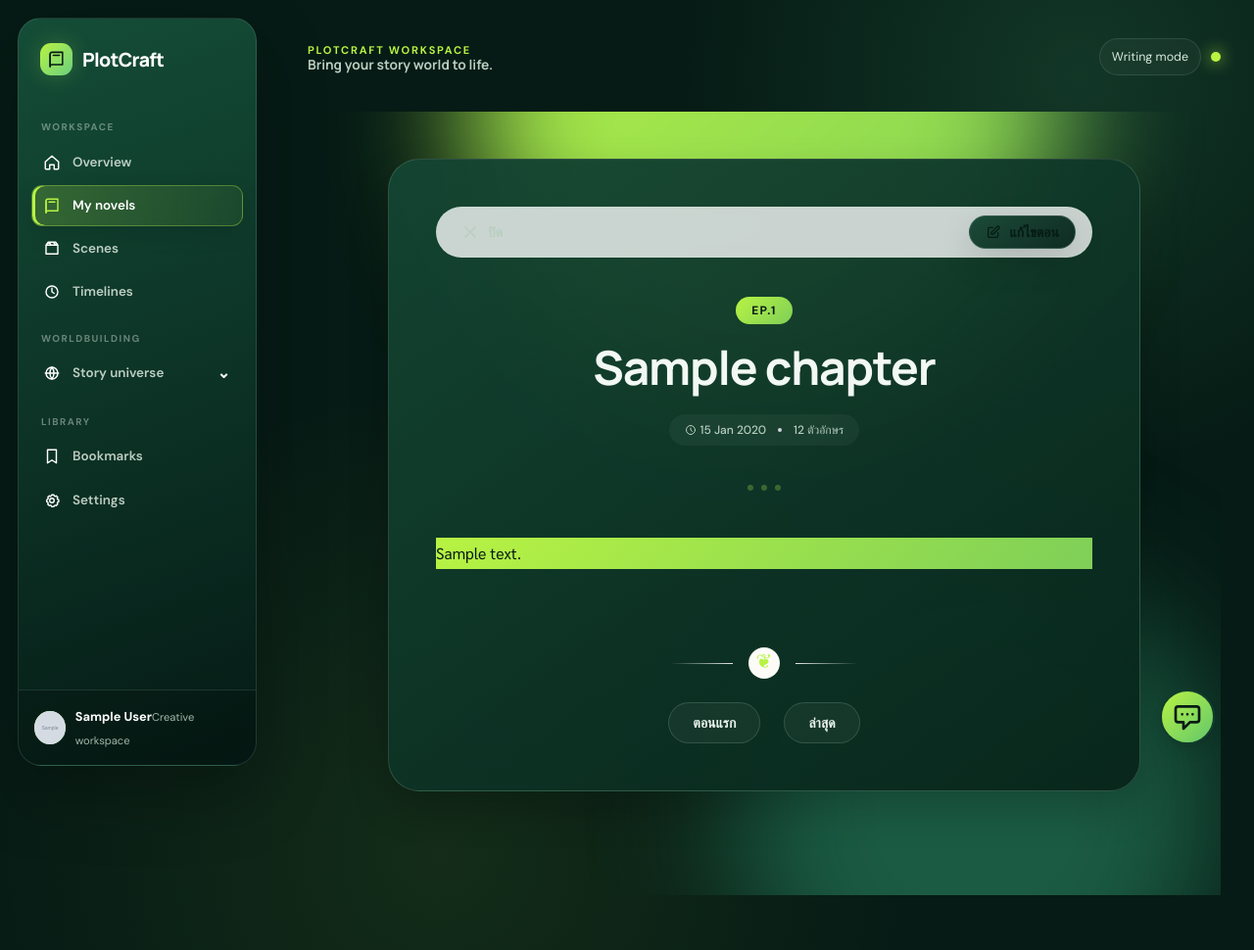
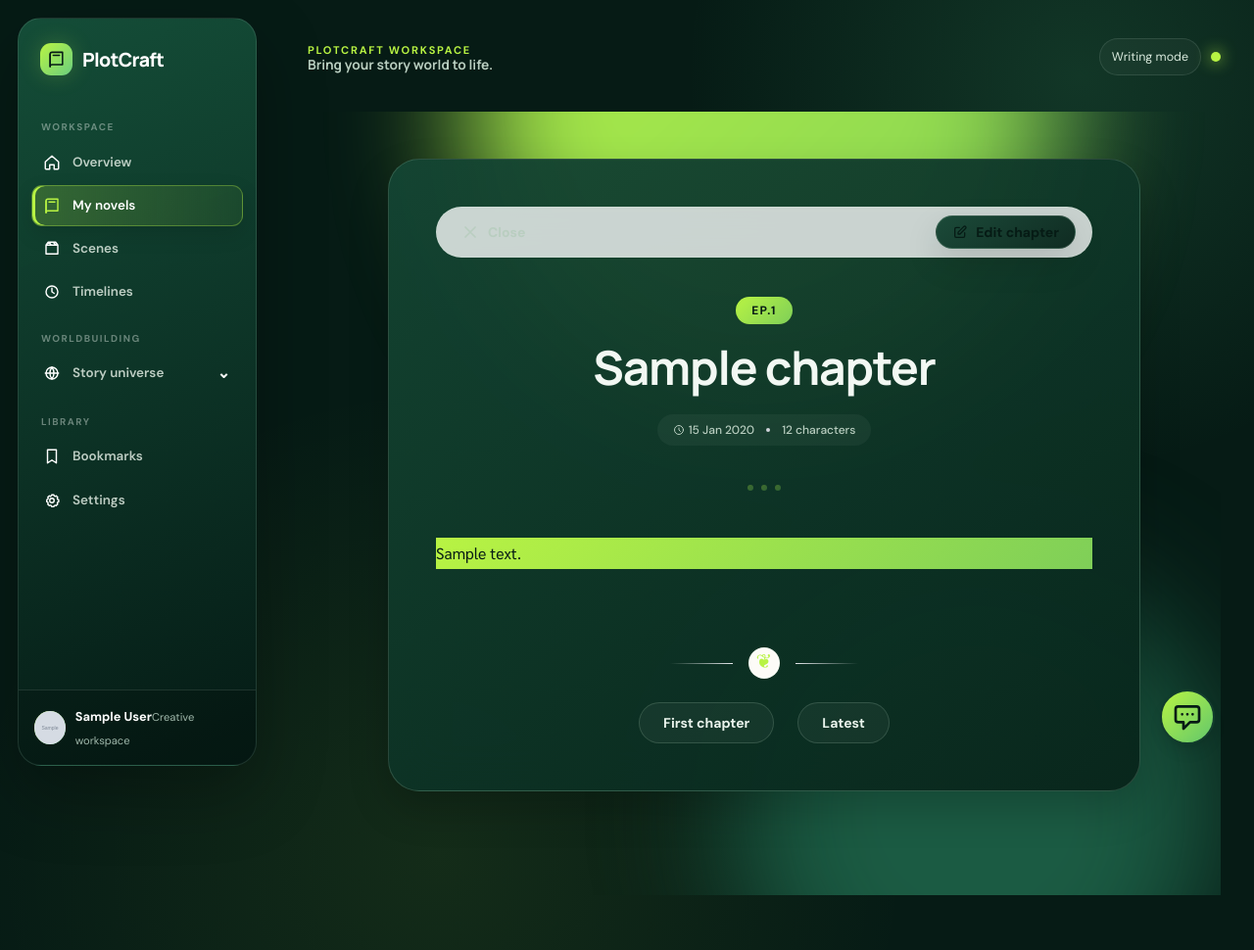
Before and after one commit to maythiya/plotcraft, a Django app: page /notes/chapter/1/preview/ in a window 1280 px wide. Shown: the whole page at 98% size. Run offline with Django 5.2, Linux system fonts and the light colour scheme; a user stored in the database is signed in; tables that the repository leaves empty hold one stand-in row (values such as "Sample post"); grey boxes marked "Sample" are stand-in pictures; some libraries are stand-ins or nearby versions; some web fonts are replaced.

Commit message:
feat(i18n): translate interface copy to English

```diff
--- a/plotcraft/templates/notes/chapter_preview.html
+++ b/plotcraft/templates/notes/chapter_preview.html
@@ -26,13 +26,13 @@
                 <a href="javascript:window.close();"
                    class="group flex items-center gap-2 text-gray-400 hover:text-[#2F4F4F] transition-colors px-2 py-1 rounded-full hover:bg-white/50">
                     <svg class="w-5 h-5 transition-transform group-hover:-rotate-90" fill="none" stroke="currentColor" viewBox="0 0 24 24"><path stroke-linecap="round" stroke-linejoin="round" stroke-width="2" d="M6 18L18 6M6 6l12 12"></path></svg>
-                    <span class="text-sm font-bold hidden sm:inline">ปิด</span>
+                    <span class="text-sm font-bold hidden sm:inline">Close</span>
                 </a>
 
                 <a href="{% url 'plotcraft:chapter_edit' novel_id=chapter.novel.id chapter_id=chapter.id %}"
                    class="flex items-center gap-2 px-4 py-1.5 bg-white rounded-full shadow-sm text-[#DAA520] hover:text-white hover:bg-[#DAA520] transition-all text-sm font-bold group border border-[#DAA520]/20">
                     <svg class="w-4 h-4 group-hover:rotate-12 transition" fill="none" stroke="currentColor" viewBox="0 0 24 24"><path stroke-linecap="round" stroke-linejoin="round" stroke-width="2" d="M11 5H6a2 2 0 00-2 2v11a2 2 0 002 2h11a2 2 0 002-2v-5m-1.414-9.414a2 2 0 112.828 2.828L11.828 15H9v-2.828l8.586-8.586z"></path></svg>
-                    <span class="hidden sm:inline">แก้ไขตอน</span>
+                    <span class="hidden sm:inline">Edit chapter</span>
                 </a>
             </nav>
 
@@ -50,7 +50,7 @@
                         {{ chapter.updated_at|date:"d M Y" }}
                     </span>
                     <span class="w-1 h-1 rounded-full bg-gray-300"></span>
-                    <span>{{ chapter.content|striptags|length }} ตัวอักษร</span>
+                    <span>{{ chapter.content|striptags|length }} characters</span>
                 </div>
 
                 <div class="mt-10 flex justify-center gap-2 opacity-30">
@@ -81,23 +81,23 @@
                     <a href="{% url 'plotcraft:chapter_preview' pk=previous_chapter.id %}"
                        class="group px-6 py-2.5 rounded-full border border-gray-200 bg-white text-gray-500 hover:text-[#DAA520] hover:border-[#DAA520]/50 hover:shadow-md transition-all flex items-center gap-2 text-sm font-bold">
                         <svg class="w-4 h-4 group-hover:-translate-x-1 transition-transform" fill="none" stroke="currentColor" viewBox="0 0 24 24"><path stroke-linecap="round" stroke-linejoin="round" stroke-width="2" d="M15 19l-7-7 7-7"></path></svg>
-                        ตอนก่อนหน้า
+                        Previous chapter
                     </a>
                     {% else %}
                     <span class="px-6 py-2.5 rounded-full border border-gray-100 bg-gray-50 text-gray-300 text-sm font-bold cursor-not-allowed select-none">
-                        ตอนแรก
+                        First chapter
                     </span>
                     {% endif %}
 
                     {% if next_chapter %}
                     <a href="{% url 'plotcraft:chapter_preview' pk=next_chapter.id %}"
                        class="group px-8 py-2.5 rounded-full bg-[#2F4F4F] text-[#FAEBD7] shadow-lg shadow-[#2F4F4F]/20 hover:bg-[#1a3030] hover:shadow-xl hover:-translate-y-0.5 transition-all flex items-center gap-2 text-sm font-bold">
-                        ตอนถัดไป
+                        Next chapter
                         <svg class="w-4 h-4 group-hover:translate-x-1 transition-transform" fill="none" stroke="currentColor" viewBox="0 0 24 24"><path stroke-linecap="round" stroke-linejoin="round" stroke-width="2" d="M9 5l7 7-7 7"></path></svg>
                     </a>
                     {% else %}
                     <span class="px-6 py-2.5 rounded-full border border-gray-100 bg-gray-50 text-gray-300 text-sm font-bold cursor-not-allowed select-none">
-                        ล่าสุด
+                        Latest
                     </span>
                     {% endif %}
 
```
